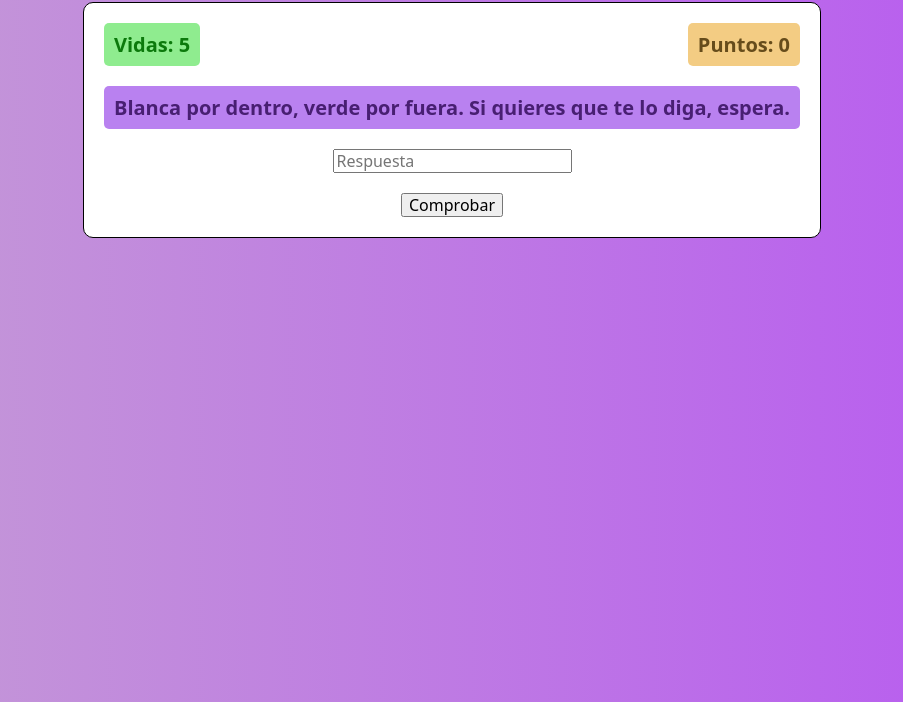
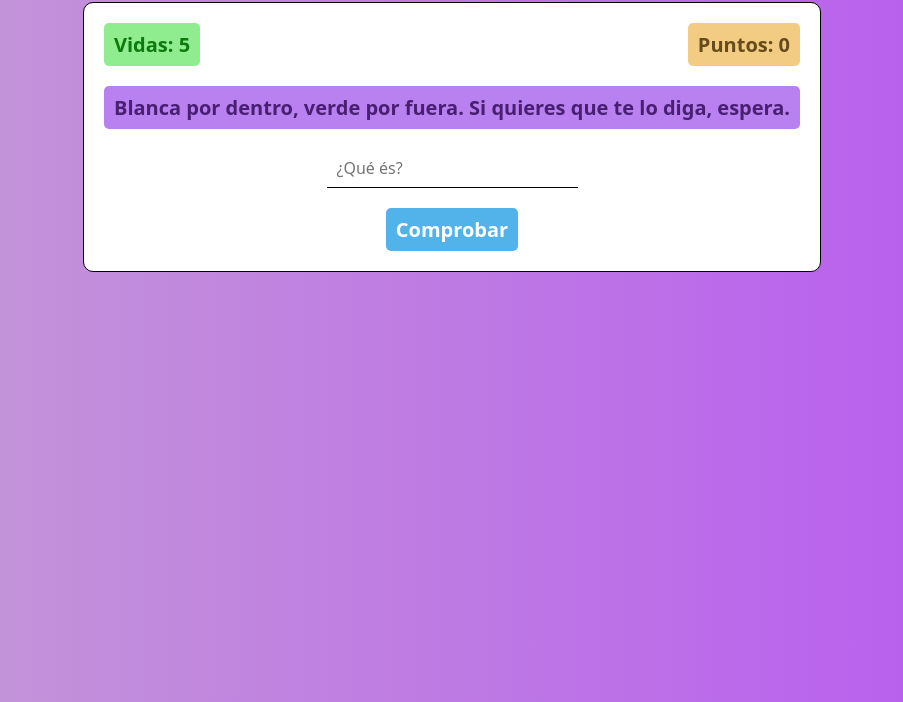
Before and after one commit to Carrisonn/juego-adivinanzas, a website built with Vite: page index.html in a window 1280 px wide. Shown: the part 98-800 px from the top of the page, without its empty margins (188-1091 px from the left). Built offline with nearby package versions, Linux system fonts and the light colour scheme.

Commit message:
added: attributes for input and check button

```diff
--- a/index.html
+++ b/index.html
@@ -26,8 +26,8 @@
           <p class="p-user-score">Puntos: <span class="span-user-score"></span></p>
         </div>
         <p class="riddle"></p>
-        <input type="text" placeholder="Respuesta">
-        <button>Comprobar</button>
+        <input type="text" id="input-user-answer" placeholder="¿Qué és?">
+        <button id="btn-check-answer">Comprobar</button>
       </div>
     </div> <!-- conatiner -->
   </main>
```
